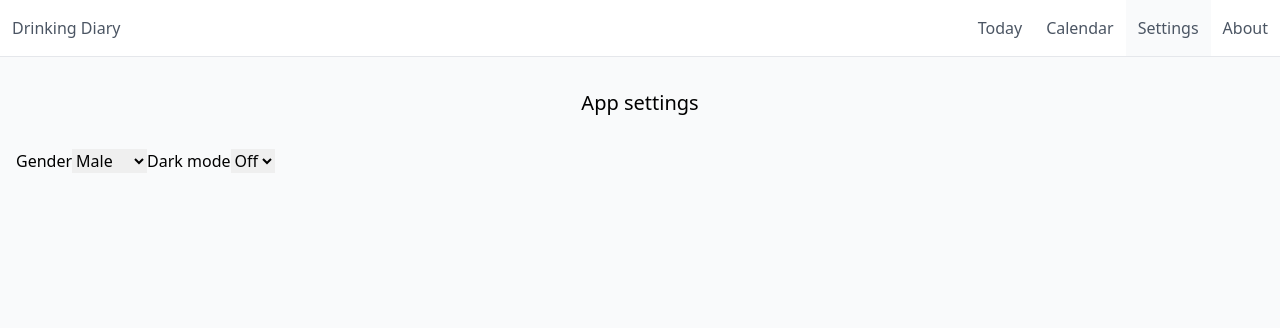
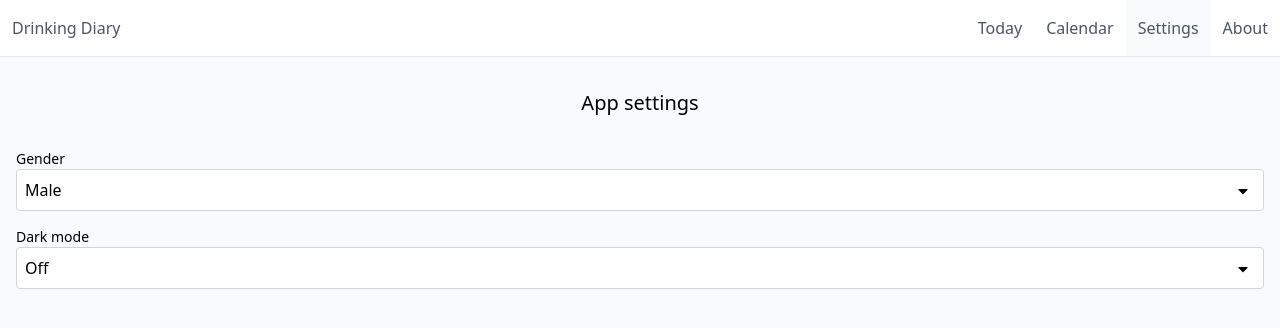
Before and after one commit to mpszymanski/drinking-diary, a React (Create React App) app: page /settings in a window 1280 px wide. Shown: the top 328 px of the page. Built offline with nearby package versions, Linux system fonts and the light colour scheme.

Commit message:
Add CSS styles to selects

```diff
--- a/package.json
+++ b/package.json
@@ -4,6 +4,9 @@
   "private": true,
   "dependencies": {
     "@craco/craco": "^6.1.1",
+    "@fortawesome/fontawesome-svg-core": "^1.2.35",
+    "@fortawesome/free-solid-svg-icons": "^5.15.3",
+    "@fortawesome/react-fontawesome": "^0.1.14",
     "@reduxjs/toolkit": "^1.5.0",
     "@testing-library/jest-dom": "^5.11.10",
     "@testing-library/react": "^11.2.6",
--- a/src/components/form/FormSelect.interface.ts
+++ b/src/components/form/FormSelect.interface.ts
@@ -1,4 +1,6 @@
-export interface SelectProps {
+import DefaultProps from "../DefaultProps.interface";
+
+export interface SelectProps extends DefaultProps {
   label: string;
   name: string;
   value: string | number;
--- a/src/components/form/FormSelect.tsx
+++ b/src/components/form/FormSelect.tsx
@@ -1,8 +1,10 @@
 import React, { ChangeEvent } from "react";
+import { FontAwesomeIcon } from "@fortawesome/react-fontawesome";
+import { faCaretDown } from "@fortawesome/free-solid-svg-icons";
 import { SelectProps } from "./FormSelect.interface";
 
 export default function FormSelect(props: SelectProps): JSX.Element {
-  const { options, label, name, value, onSelect } = props;
+  const { options, label, name, value, onSelect, className } = props;
 
   const handleChange = (event: ChangeEvent<HTMLSelectElement>) => {
     onSelect(event.target.value);
@@ -15,9 +17,12 @@ export default function FormSelect(props: SelectProps): JSX.Element {
   ));
 
   return (
-    <label htmlFor={name}>
-      <span data-testid="form-label">{label}</span>
+    <label htmlFor={name} className={`block relative ${className}`}>
+      <span data-testid="form-label" className="block text-sm">
+        {label}
+      </span>
       <select
+        className="block w-full border border-gray-300 bg-white rounded px-2 py-2"
         data-testid="form-select"
         id={name}
         name={name}
@@ -26,6 +31,9 @@ export default function FormSelect(props: SelectProps): JSX.Element {
       >
         {selectOptions}
       </select>
+      <span className="absolute bottom-0 right-0 py-2 px-4 pointer-events-none">
+        <FontAwesomeIcon icon={faCaretDown} />
+      </span>
     </label>
   );
 }
--- a/src/features/settings/SettingsPage.tsx
+++ b/src/features/settings/SettingsPage.tsx
@@ -26,6 +26,8 @@ export default function SettingsPage(): JSX.Element {
   return (
     <div>
       <Header>App settings</Header>
+
+      <div className="mb-4">
         <FormSelect
           name="gender"
           label="Gender"
@@ -33,14 +35,19 @@ export default function SettingsPage(): JSX.Element {
           options={genderOptions}
           onSelect={(value: string) => dispatch(setGender(value))}
         />
+      </div>
 
+      <div className="mb-4">
         <FormSelect
           name="dark-mode"
           label="Dark mode"
           value={darkMode}
           options={darkModeOptions}
-        onSelect={(value: string) => dispatch(setDarkMode(parseInt(value, 10)))}
+          onSelect={(value: string) =>
+            dispatch(setDarkMode(parseInt(value, 10)))
+          }
         />
+      </div>
     </div>
   );
 }
--- a/src/index.css
+++ b/src/index.css
@@ -1,3 +1,9 @@
 @tailwind base;
 @tailwind components;
 @tailwind utilities;
+
+select {
+    -moz-appearance:none; /* Firefox */
+    -webkit-appearance:none; /* Safari and Chrome */
+    appearance:none;
+}
```
Also changed, not shown: 1 other file (tests, documents, lock files or other folders). Lines whose indentation alone changed are shown as unchanged.
